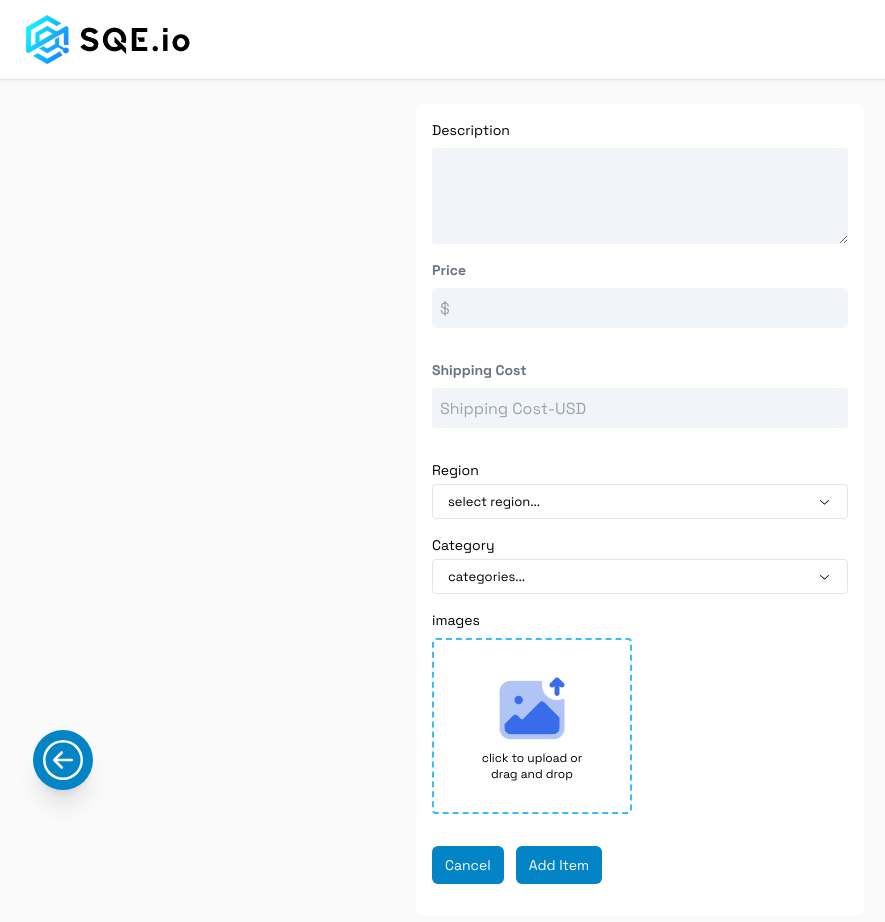
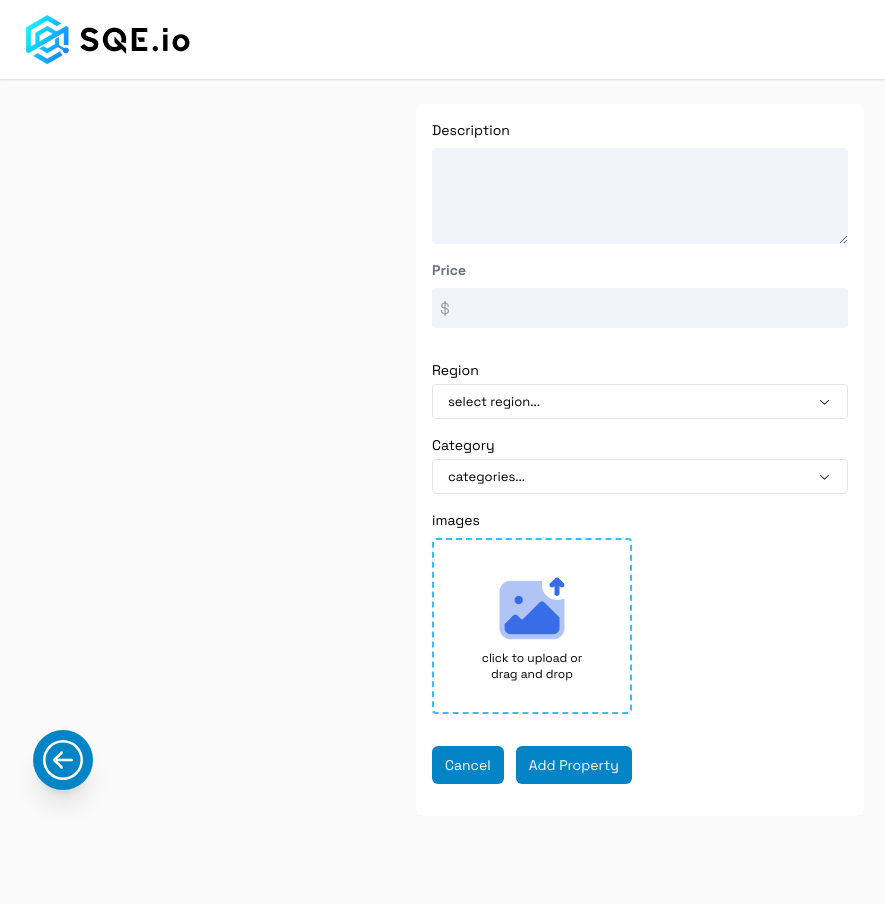
Before and after one commit to Chukwudumebi/estate, a React (Vite) app: page /add-item in a window 1280 px wide. Shown: the top 922 px of the page, without its empty margins (0-885 px from the left). Built offline with nearby package versions, Linux system fonts and the light colour scheme.

Commit message:
first commit

```diff
--- a/src/components/Filters/TypeFilter.jsx
+++ b/src/components/Filters/TypeFilter.jsx
@@ -11,7 +11,7 @@ function TypeFilter() {
       <label htmlFor="categories" className="text-sm">
         Type
       </label>
-      <Select placeholder="Item type..." options={options} />
+      <Select placeholder="Item property..." options={options} />
     </div>
   );
 }
--- a/src/routes/AddItems.jsx
+++ b/src/routes/AddItems.jsx
@@ -57,7 +57,7 @@ export default function AddItems() {
               required
             />
           </div>
-          <div className="mb-4">
+          {/* <div className="mb-4">
             <label className="mb-2 block text-sm font-bold text-gray-500" htmlFor="price">
               Shipping Cost
             </label>
@@ -69,7 +69,7 @@ export default function AddItems() {
               placeholder="Shipping Cost-USD"
               required
             />
-          </div>
+          </div> */}
           <RegionFilter />
           <CategoryFilter />
 
@@ -89,7 +89,7 @@ export default function AddItems() {
               type="submit"
               className="flex-initial rounded-md border border-transparent bg-sky-600 px-3 py-2 text-white hover:border-neutral-700 hover:bg-white hover:text-neutral-700"
             >
-              Add Item
+              Add Property
             </button>
           </div>
         </form>
```
